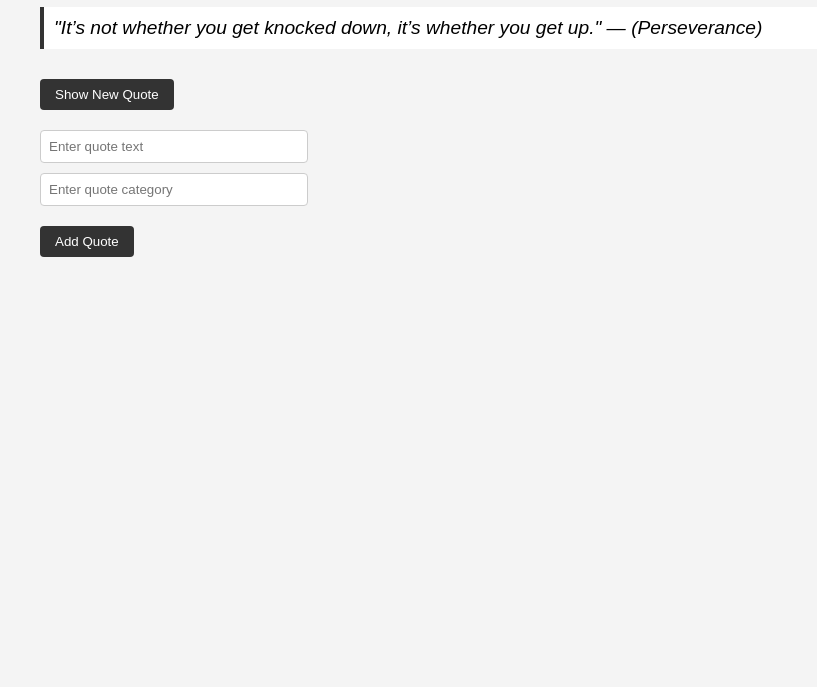
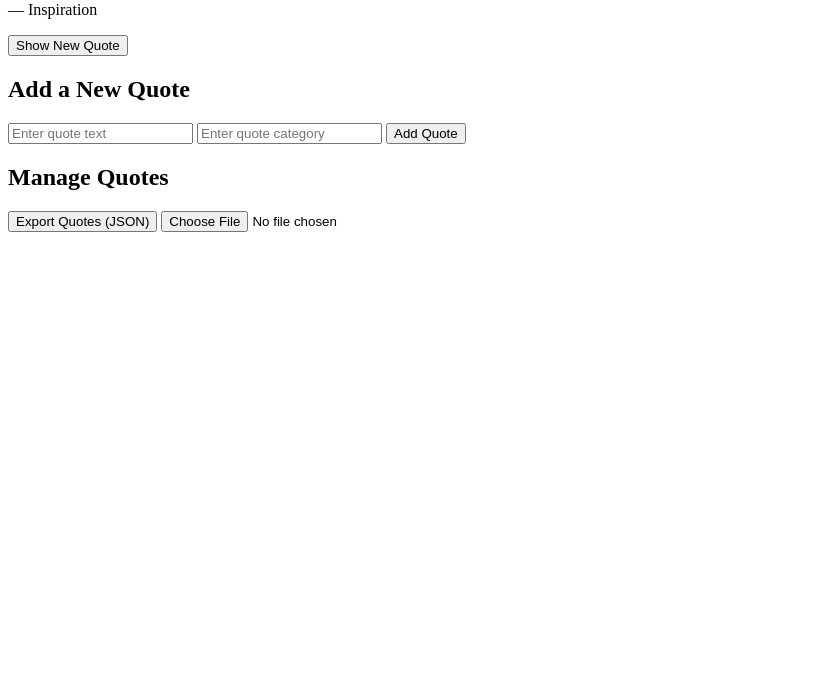
Before and after one commit to van-rodney/alx_fe_javascript, a plain HTML site: page dom-manipulation/index.html in a window 1280 px wide. Shown: the part 113-800 px from the top of the page, without its empty margins (0-817 px from the left). Drawn offline with Linux system fonts and the light colour scheme.

Commit message:
Implemented Web Storage and JSON import/export for Dynamic Quote Generator

```diff
--- a/dom-manipulation/index.html
+++ b/dom-manipulation/index.html
@@ -1,59 +1,34 @@
 <!DOCTYPE html>
 <html lang="en">
 <head>
-  <meta charset="UTF-8" />
-  <meta name="viewport" content="width=device-width, initial-scale=1.0" />
-  <title>Random Quotes</title>
-  <style>
-    body {
-      font-family: Arial, sans-serif;
-      margin: 20px;
-      padding: 20px;
-      background-color: #f4f4f4;
-    }
-    #quoteDisplay {
-      margin: 20px 0;
-      font-size: 1.2em;
-      font-style: italic;
-      padding: 10px;
-      border-left: 4px solid #333;
-      background: #fff;
-    }
-    button {
-      margin-top: 10px;
-      padding: 8px 15px;
-      border: none;
-      background: #333;
-      color: #fff;
-      cursor: pointer;
-      border-radius: 4px;
-    }
-    button:hover {
-      background: #555;
-    }
-    #formContainer {
-      margin-top: 20px;
-    }
-    #formContainer input {
-      display: block;
-      margin-bottom: 10px;
-      padding: 8px;
-      width: 250px;
-      border: 1px solid #ccc;
-      border-radius: 4px;
-    }
-  </style>
+  <meta charset="UTF-8">
+  <meta name="viewport" content="width=device-width, initial-scale=1.0">
+  <title>Dynamic Quote Generator</title>
 </head>
 <body>
-  <h1>Random Quote Generator</h1>
+  <h1>Dynamic Quote Generator</h1>
 
-  <!-- Display random quote -->
-  <div id="quoteDisplay"></div>
-  <button id="newQuote">Show New Quote</button>
+  <!-- Quote Display -->
+  <div id="quoteDisplay">
+    <p id="quoteText"></p>
+    <p id="quoteCategory"></p>
+  </div>
 
-  <!-- Container where the Add Quote form will be created -->
-  <div id="formContainer"></div>
+  <!-- Buttons -->
+  <button onclick="displayRandomQuote()">Show New Quote</button>
 
+  <!-- Add Quote Form -->
+  <h2>Add a New Quote</h2>
+  <input type="text" id="newQuoteText" placeholder="Enter quote text">
+  <input type="text" id="newQuoteCategory" placeholder="Enter quote category">
+  <button onclick="addQuote()">Add Quote</button>
+
+  <!-- JSON Import/Export -->
+  <h2>Manage Quotes</h2>
+  <button onclick="exportToJsonFile()">Export Quotes (JSON)</button>
+  <input type="file" id="importFile" accept=".json" onchange="importFromJsonFile(event)" />
+
+  <!-- Scripts -->
   <script src="script.js"></script>
 </body>
 </html>
--- a/dom-manipulation/script.js
+++ b/dom-manipulation/script.js
@@ -1,65 +1,88 @@
-// Quotes array with objects containing text and category
+// Default quotes
 let quotes = [
   { text: "The best way to get started is to quit talking and begin doing.", category: "Motivation" },
-  { text: "Don’t let yesterday take up too much of today.", category: "Wisdom" },
-  { text: "It’s not whether you get knocked down, it’s whether you get up.", category: "Perseverance" }
+  { text: "Success is not final, failure is not fatal: It is the courage to continue that counts.", category: "Inspiration" },
+  { text: "Don’t let yesterday take up too much of today.", category: "Life" }
 ];
 
-// Function to display a random quote
-function showRandomQuote() {
-  const quoteDisplay = document.getElementById("quoteDisplay");
-  const randomIndex = Math.floor(Math.random() * quotes.length);
-  const quote = quotes[randomIndex];
-  quoteDisplay.innerHTML = `"${quote.text}" — (${quote.category})`;
+// --- Local Storage Functions ---
+function saveQuotes() {
+  localStorage.setItem("quotes", JSON.stringify(quotes));
 }
 
-// Function to add a new quote
-function addQuote(text, category) {
-  if (text && category) {
-    quotes.push({ text, category });
-    showRandomQuote();
+function loadQuotes() {
+  const storedQuotes = localStorage.getItem("quotes");
+  if (storedQuotes) {
+    quotes = JSON.parse(storedQuotes);
   }
 }
 
-// Function to dynamically create the Add Quote form
-function createAddQuoteForm() {
-  const formContainer = document.getElementById("formContainer");
-
-  // Input for quote text
-  const textInput = document.createElement("input");
-  textInput.type = "text";
-  textInput.id = "newQuoteText";
-  textInput.placeholder = "Enter quote text";
-
-  // Input for category
-  const categoryInput = document.createElement("input");
-  categoryInput.type = "text";
-  categoryInput.id = "newQuoteCategory";
-  categoryInput.placeholder = "Enter quote category";
-
-  // Button to add quote
-  const addButton = document.createElement("button");
-  addButton.textContent = "Add Quote";
-  addButton.addEventListener("click", () => {
-    const newText = textInput.value.trim();
-    const newCategory = categoryInput.value.trim();
-    addQuote(newText, newCategory);
-    textInput.value = "";
-    categoryInput.value = "";
-    alert("New quote added!");
-  });
-
-  // Append inputs and button to container
-  formContainer.appendChild(textInput);
-  formContainer.appendChild(categoryInput);
-  formContainer.appendChild(addButton);
+// --- Display Random Quote ---
+function displayRandomQuote() {
+  if (quotes.length === 0) {
+    document.getElementById("quoteText").innerHTML = "No quotes available.";
+    document.getElementById("quoteCategory").innerHTML = "";
+    return;
+  }
+  const randomIndex = Math.floor(Math.random() * quotes.length);
+  const quote = quotes[randomIndex];
+  document.getElementById("quoteText").innerHTML = `"${quote.text}"`;
+  document.getElementById("quoteCategory").innerHTML = `— ${quote.category}`;
 }
 
-// Event listener for the “Show New Quote” button
-document.getElementById("newQuote").addEventListener("click", showRandomQuote);
+// --- Add New Quote ---
+function addQuote() {
+  const newText = document.getElementById("newQuoteText").value.trim();
+  const newCategory = document.getElementById("newQuoteCategory").value.trim();
 
-// Create the add quote form dynamically
-createAddQuoteForm();
+  if (newText && newCategory) {
+    quotes.push({ text: newText, category: newCategory });
+    saveQuotes(); // persist in Local Storage
+    document.getElementById("newQuoteText").value = "";
+    document.getElementById("newQuoteCategory").value = "";
+    alert("New quote added successfully!");
+  } else {
+    alert("Please enter both quote text and category.");
+  }
+}
 
-// Show a random quote on page load
-showRandomQuote();
+// --- Export Quotes to JSON ---
+function exportToJsonFile() {
+  const jsonStr = JSON.stringify(quotes, null, 2); // formatted
+  const blob = new Blob([jsonStr], { type: "application/json" });
+  const url = URL.createObjectURL(blob);
+
+  const a = document.createElement("a");
+  a.href = url;
+  a.download = "quotes.json";
+  a.click();
+
+  URL.revokeObjectURL(url);
+}
+
+// --- Import Quotes from JSON ---
+function importFromJsonFile(event) {
+  const fileReader = new FileReader();
+  fileReader.onload = function(e) {
+    try {
+      const importedQuotes = JSON.parse(e.target.result);
+
+      if (Array.isArray(importedQuotes)) {
+        quotes.push(...importedQuotes);
+        saveQuotes();
+        alert("Quotes imported successfully!");
+      } else {
+        alert("Invalid JSON format. Must be an array of quotes.");
+      }
+    } catch (err) {
+      alert("Error reading JSON file.");
+    }
+  };
+  fileReader.readAsText(event.target.files[0]);
+}
+
+// --- Load on Page Startup ---
+window.onload = () => {
+  loadQuotes();
+  displayRandomQuote();
+};
```
